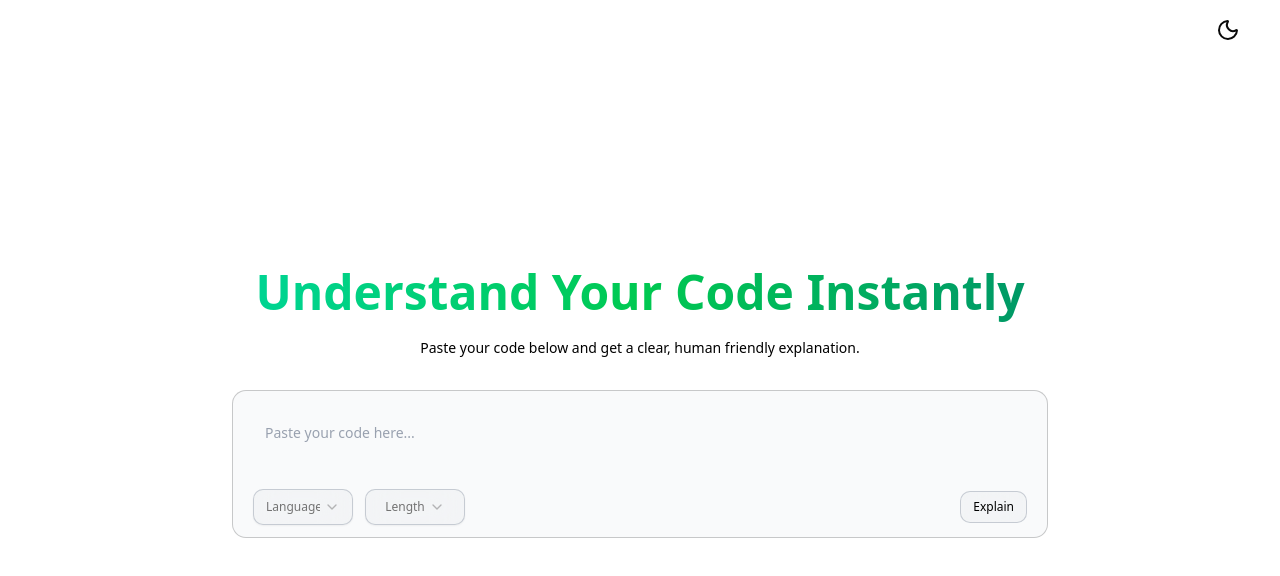
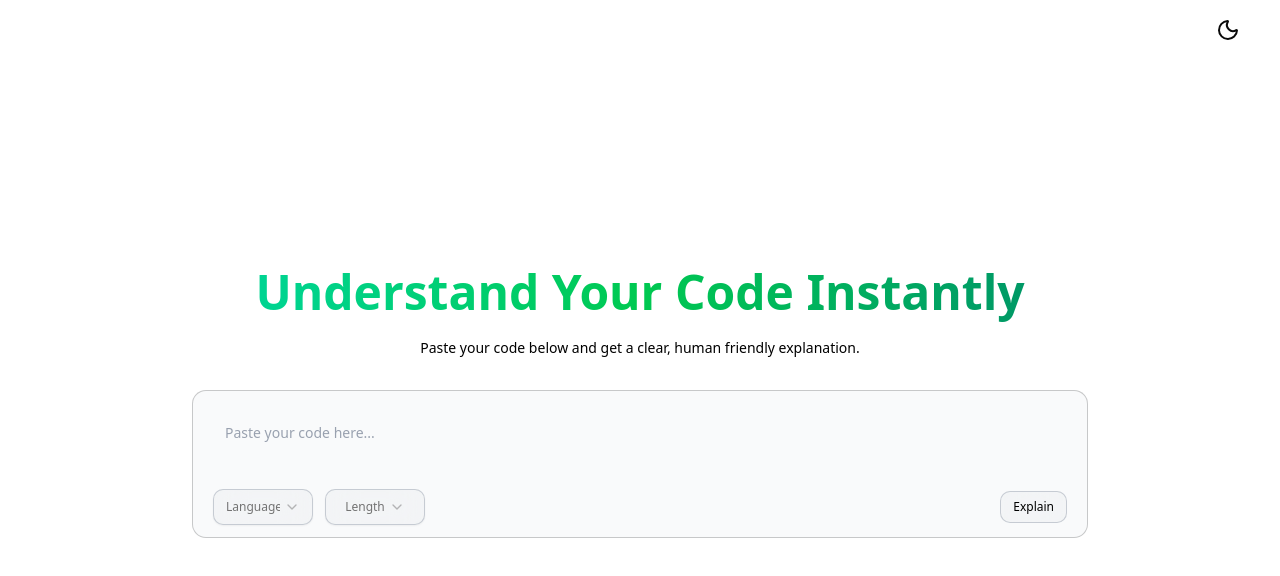
Before and after one commit to s4mzai/irritator.ai, a React (Vite) app in the folder irritator.ai-frontend/: page / in a window 1280 px wide. Shown: the top 576 px of the page. Built offline with nearby package versions, Linux system fonts and the light colour scheme.

Commit message:
Add back to home button

```diff
--- a/irritator.ai-frontend/src/components/ExplainInput.tsx
+++ b/irritator.ai-frontend/src/components/ExplainInput.tsx
@@ -25,7 +25,7 @@ const ExplainInput = ({ formAction, isPending, className,hideHeading }: ExplainI
   const [charLength, setCharLength] = useState("");
 
   return (
-    <div className={`${className ?? "w-full"} flex flex-col items-center justify-center h-full md:p-10`}>
+    <div className={`${className ?? "w-full"} flex flex-col items-center justify-center h-full md:p`}>
       <h1
         className={`text-4xl sm:text-5xl font-extrabold text-center bg-gradient-to-r from-emerald-400 via-green-500 to-emerald-600 bg-clip-text text-transparent mb-2 leading-tight transition-all duration-300 ${
         hideHeading ? "opacity-0 h-0 overflow-hidden" : "opacity-100"}`}
--- a/irritator.ai-frontend/src/components/Navbar.tsx
+++ b/irritator.ai-frontend/src/components/Navbar.tsx
@@ -3,11 +3,11 @@ import { AnimatedThemeToggler } from "@/components/ui/animated-theme-toggler"
 const Navbar = ()=> {
     return(
         <>
-            <div className='flex fixed w-full items-center justify-between px-4 md:px-10 h-15'>
-                <div className='flex items-center gap-5'>
+            <div className='flex top-0 justify-end fixed w-full items-center justify-between px-4 md:px-10 h-15'>
+                {/* <div className='flex items-center gap-5'> */}
                     {/* <h1 className='text-2xl font-bold bg-gradient-to-r from-emerald-400 via-green-500 to-emerald-600 bg-clip-text text-transparent'>irritator.ai</h1> */}
                     {/* <img src="/logo.png" height={20} width={160} alt="irritator.ai"/> */}
-                </div>
+                {/* </div> */}
                 <AnimatedThemeToggler  className='cursor-pointer'/>
             </div>
         </>
--- a/irritator.ai-frontend/src/pages/Home.tsx
+++ b/irritator.ai-frontend/src/pages/Home.tsx
@@ -2,28 +2,51 @@ import ExplainInput from "@/components/ExplainInput";
 import ExplainOutput from "@/components/ExplainOutput";
 import { useActionState } from "react";
 import { explain } from "@/actions/index.ts";
+import { Button } from "@/components/ui/button";
+import { ArrowLeft } from "lucide-react";
 
-const Home = ()=>{
+const Home = () => {
   const [formState, formAction, isPending] = useActionState(explain, null);
-    return(
-        <>
-            <div className={`min-h-[100dvh] w-screen p-4 md:p-10 lg:gap-8 flex ${formState ? "items-start justify-center md:justify-between" : "items-center justify-center"} flex-col sm:flex-row mx-auto max-w-9xl` }>
+
+  return (
+    <div
+      className={`min-h-[100dvh] w-screen p-4 md:p-8 lg:p-10 flex flex-col items-center justify-center ${
+        formState
+          ? "md:flex-row md:items-start md:justify-center lg:justify-between mt-10 md:mt-10"
+          : "flex-col justify-center items-center"
+      } mx-auto max-w-7xl gap-6 lg:gap-10`}
+    >
+      {formState && (
+        <Button
+          onClick={() => window.location.reload()}
+          className="absolute top-3 left-4 bg-transparent hover:bg-input rounded-lg backdrop-blur-lg text-black dark:text-white transition-all duration-300"
+        >
+          <ArrowLeft /> Back
+        </Button>
+      )}
+
+      {/* Input Section */}
       <ExplainInput
         formAction={formAction}
         isPending={isPending}
-                  className={`${formState ? "w-full md:w-1/2 lg:w-[50%]" : "w-full max md:max-w-4xl"}`}
+        className={`transition-all duration-300 w-full ${
+          formState
+            ? "xl:w-[50%]"
+            : "max-w-3xl sm:max-w-4xl"
+        }`}
         hideHeading={!!formState}
       />
-                {formState !== null && (
+
+      {/* Output Section */}
+      {formState && (
         <ExplainOutput
           formState={formState}
           isPending={isPending}
-                    className="w-full md:w-1/2 lg:w-[50%] md:p-10"
+          className="transition-all duration-300 w-full xl:w-[50%] md:pt-10"
         />
       )}
     </div>
-        </>
-    )
-}
+  );
+};
 
 export default Home;
```
Lines whose indentation alone changed are shown as unchanged.
